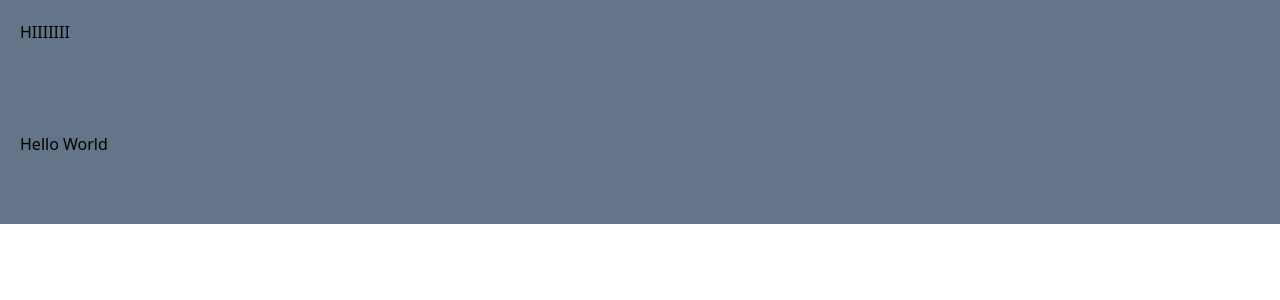
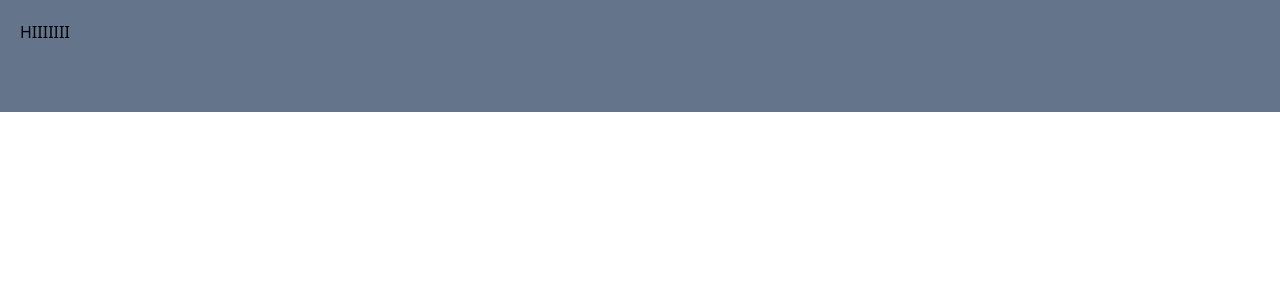
Before and after one commit to tomnemec/Instagram-React-Components, a React (Vite) app: page / in a window 1280 px wide. Shown: the top 300 px of the page. Built offline with nearby package versions, Linux system fonts and the light colour scheme.

Commit message:
remove unnecessary div from App component

```diff
--- a/src/App.tsx
+++ b/src/App.tsx
@@ -4,7 +4,7 @@ function App() {
 
   return (
     <>
-     <div className='w-full bg-slate-500 p-5 h-28'>Hello World</div>
+
     </>
   )
 }
```
